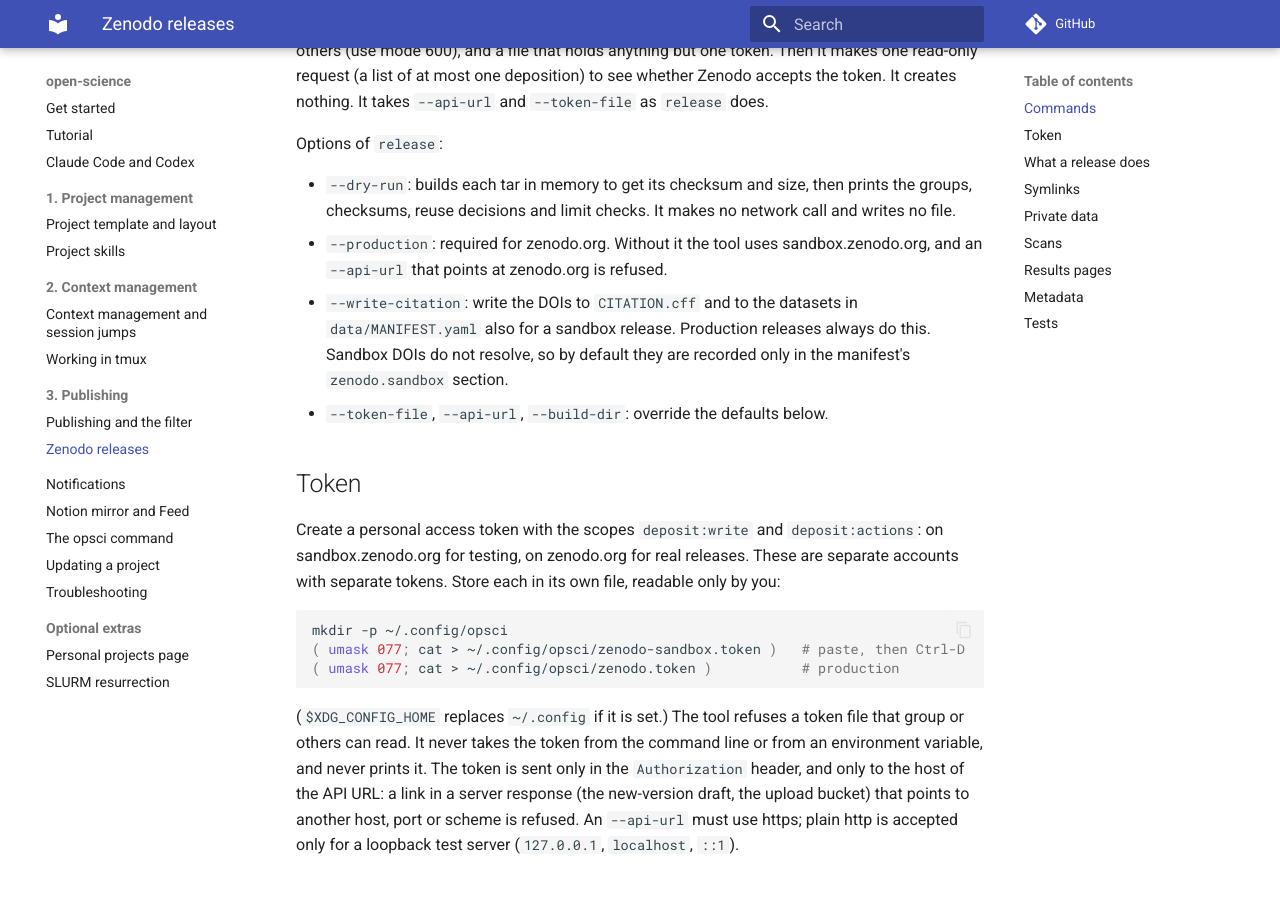
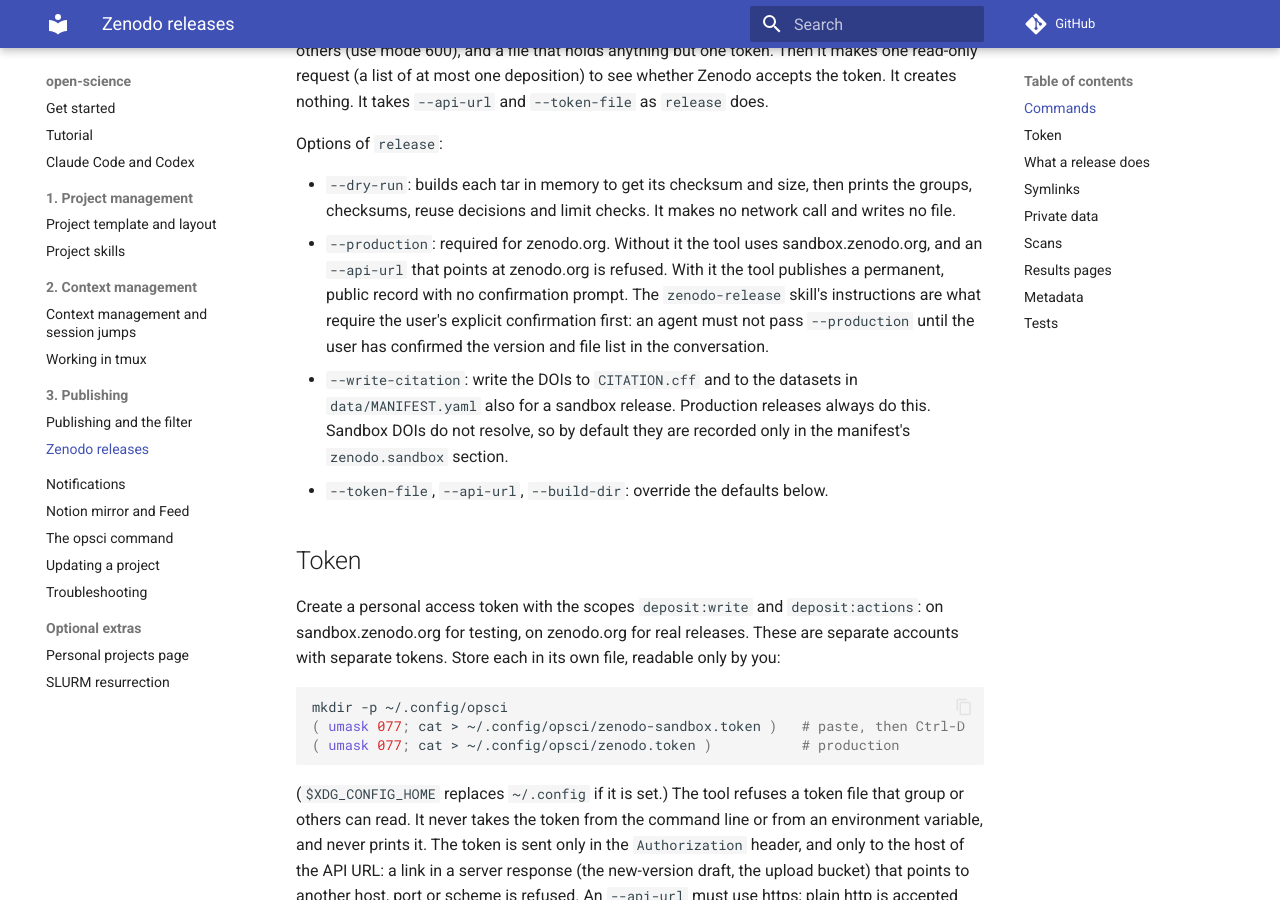
Before and after one commit to mhycheung/open-science, an MkDocs documentation site: the page built from docs/zenodo.md, in a window 1280 px wide and 900 px high, scrolled down 493 px. Built offline with MkDocs 1.6.1 and Material for MkDocs 9.7.7, drawn with Linux system fonts in a browser that asks for light colours; comment, search, counter and statistics services are not loaded.

Commit message:
Zenodo docs: --production has no confirmation prompt; the skill requires the user's confirmation

```diff
--- a/docs/zenodo.md
+++ b/docs/zenodo.md
@@ -25,7 +25,10 @@
 - `--dry-run`: builds each tar in memory to get its checksum and size, then prints the groups,
   checksums, reuse decisions and limit checks. It makes no network call and writes no file.
 - `--production`: required for zenodo.org. Without it the tool uses sandbox.zenodo.org, and an
-  `--api-url` that points at zenodo.org is refused.
+  `--api-url` that points at zenodo.org is refused. With it the tool publishes a permanent,
+  public record with no confirmation prompt. The `zenodo-release` skill's instructions are what
+  require the user's explicit confirmation first: an agent must not pass `--production` until
+  the user has confirmed the version and file list in the conversation.
 - `--write-citation`: write the DOIs to `CITATION.cff` and to the datasets in
   `data/MANIFEST.yaml` also for a sandbox release. Production releases always do this.
   Sandbox DOIs do not resolve, so by default they are recorded only in the manifest's
```
Also changed, not shown: plugins/open-science-publish/skills/zenodo-release/SKILL.md (+3 -1 lines).
